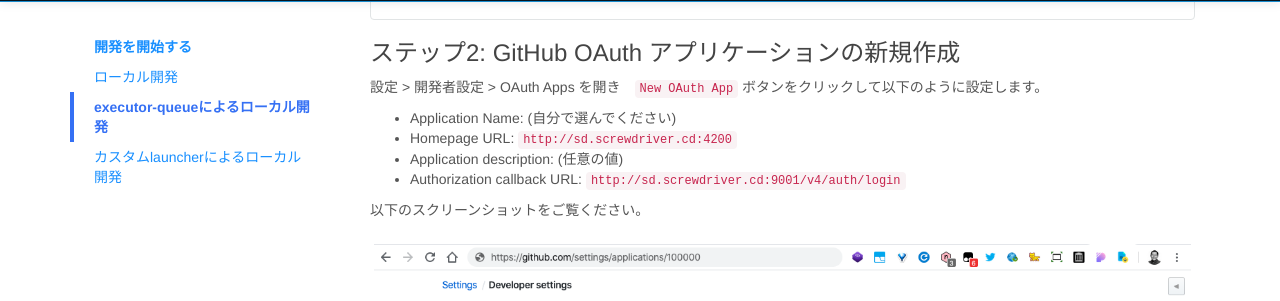
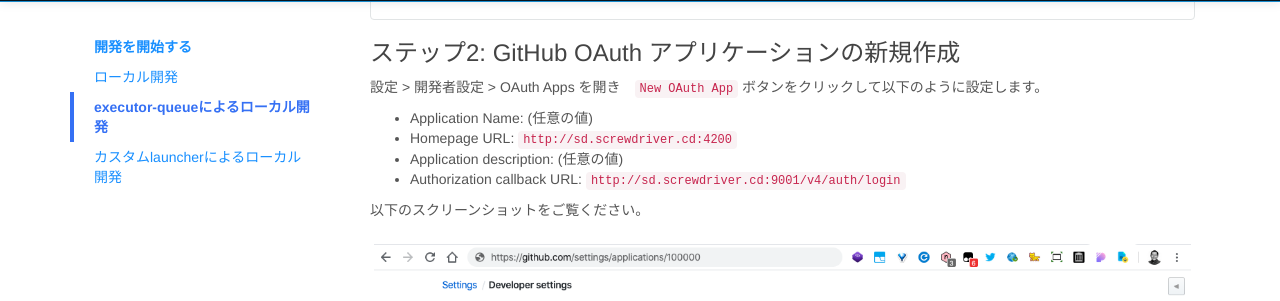
Before and after one commit to screwdriver-cd/guide, a Jekyll site: the page built from docs/ja/about/contributing/getting-started-developing.md, in a window 1280 px wide and 900 px high, scrolled down 480 px. Shown: the part 150-451 px from the top of the window. Built offline with Jekyll 4.4.1, drawn with Linux system fonts in a browser that asks for light colours.

Commit message:
Update docs/ja/about/contributing/getting-started-developing.md
Co-authored-by: kkawahar <xi.reich8@gmail.com>

```diff
--- a/docs/ja/about/contributing/getting-started-developing.md
+++ b/docs/ja/about/contributing/getting-started-developing.md
@@ -39,7 +39,7 @@ Screwdriver をローカルで実行してテストするために、ローカ
 ### ステップ2: GitHub OAuth アプリケーションの新規作成
 設定 > 開発者設定 > OAuth Apps を開き　`New OAuth App` ボタンをクリックして以下のように設定します。
 
-* Application Name: (自分で選んでください)
+* Application Name: (任意の値)
 * Homepage URL: `http://sd.screwdriver.cd:4200`
 * Application description: (任意の値)
 *  Authorization callback URL: `http://sd.screwdriver.cd:9001/v4/auth/login`
```
